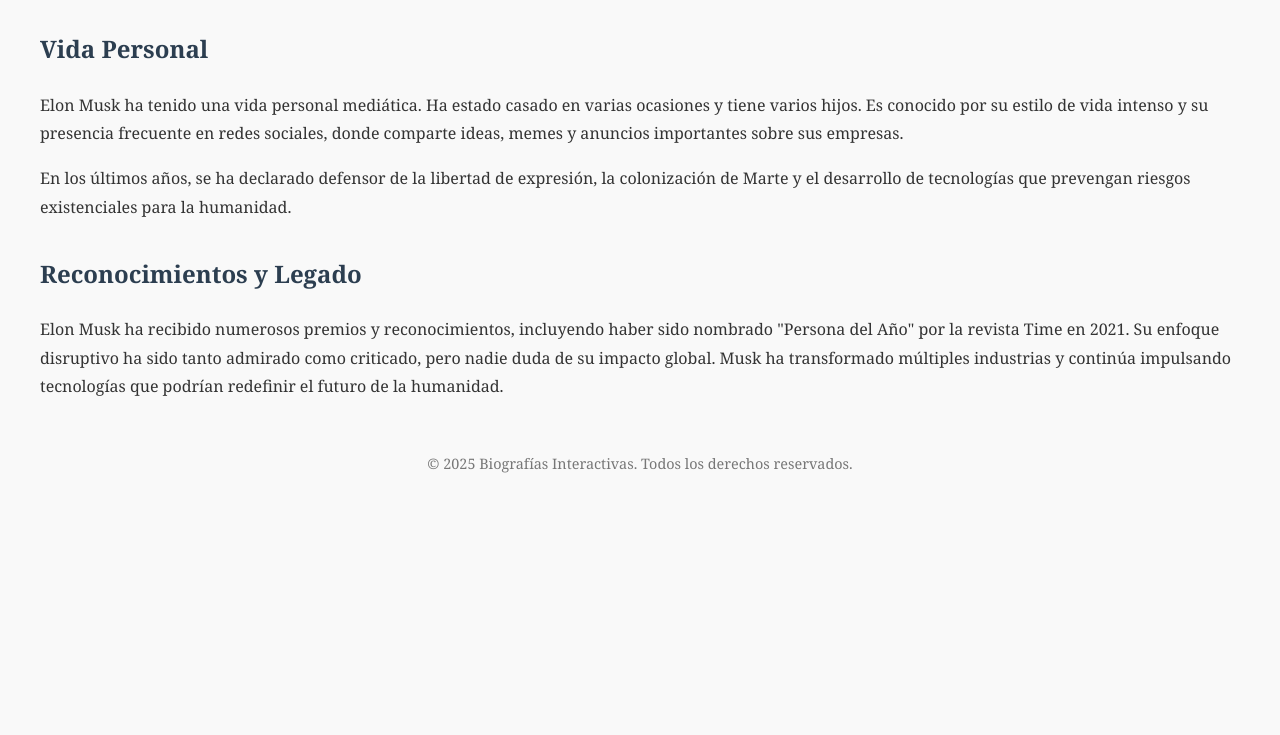
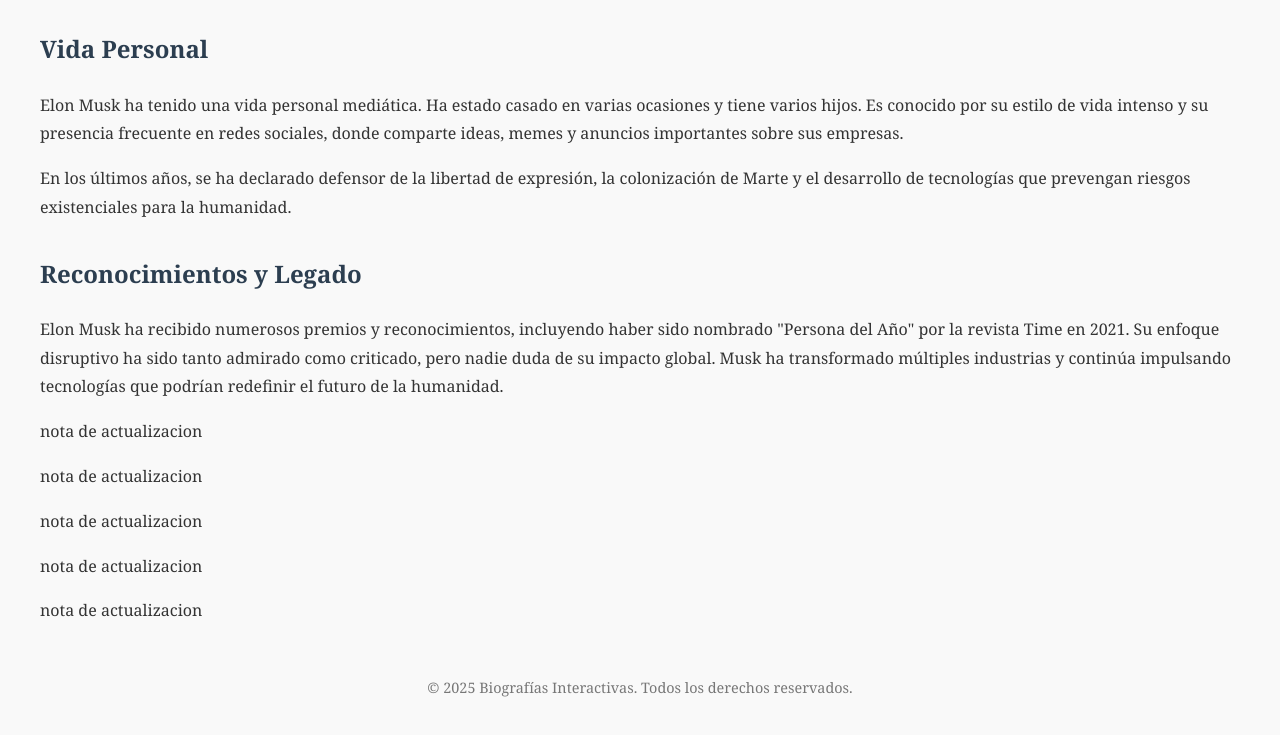
Before and after one commit to sebas-gm/bibliografias.es, a plain HTML site: page Elon-Musk.html in a window 1280 px wide. Shown: the part 1898-2633 px from the top of the page. Before the commit the page ends 2415 px from the top, so only its background shows below. Drawn offline with Linux system fonts and the light colour scheme.

Commit message:
"actualizacion de bibliografias"

```diff
--- a/Elon-Musk.html
+++ b/Elon-Musk.html
@@ -102,6 +102,12 @@
         <p>Elon Musk ha recibido numerosos premios y reconocimientos, incluyendo haber sido nombrado "Persona del Año" por la revista Time en 2021. Su enfoque disruptivo ha sido tanto admirado como criticado, pero nadie duda de su impacto global. Musk ha transformado múltiples industrias y continúa impulsando tecnologías que podrían redefinir el futuro de la humanidad.</p>
     </div>
 
+    <p> nota de actualizacion</p>
+    <p> nota de actualizacion</p>
+    <p> nota de actualizacion</p>
+    <p> nota de actualizacion</p>
+    <p> nota de actualizacion</p>
+
     <footer>
         <p>&copy; 2025 Biografías Interactivas. Todos los derechos reservados.</p>
     </footer>
```
Also changed, not shown: Bill-Gates.html (+6 -6 lines), Marck-Zuckerberg.html (+6 -0 lines).
